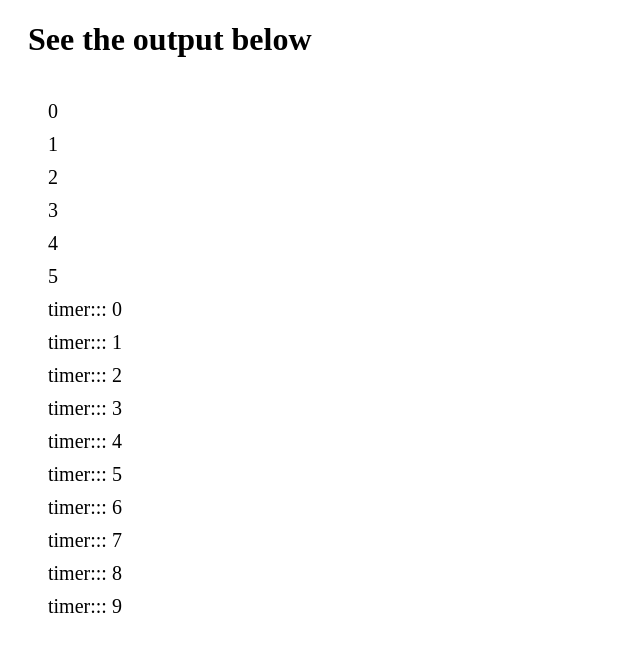
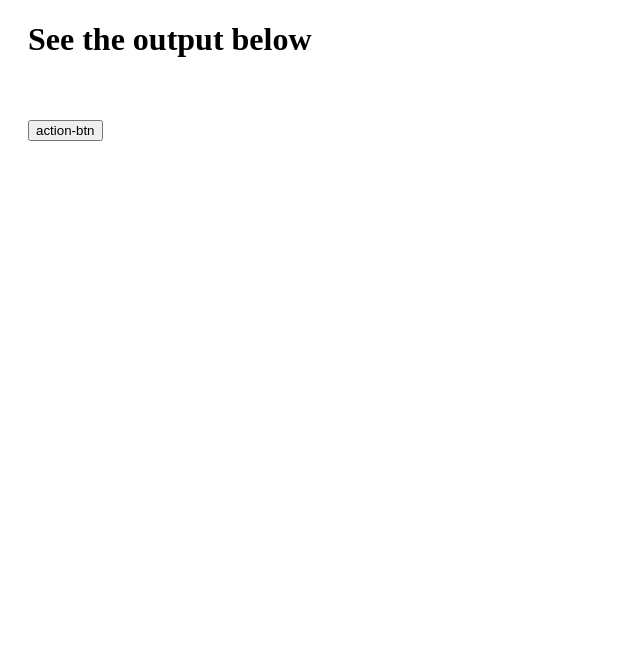
Before and after one commit to facuabarca/rjxs-2020, a website with bundled scripts: page index.html in a window 1280 px wide. Shown: the whole page, without its empty margins (0-640 px from the left). Built offline with nearby package versions, Linux system fonts and the light colour scheme.

Commit message:
fromEvent

```diff
--- a/index.html
+++ b/index.html
@@ -17,7 +17,9 @@
   </head>
   <body>
     <h1>See the output below</h1>
-    <div id="log-container"></div>
+	<div id="log-container"></div>
+
+	<button id="action-btn">action-btn</button>
     <script src="main.js"></script>
   </body>
 </html>
--- a/src/create.js
+++ b/src/create.js
@@ -1,17 +1,17 @@
 import { displayLog } from './utils';
-import { interval, timer } from 'rxjs';
+import { fromEvent} from 'rxjs';
 
 export default () => {
+	const actionBtn = document.getElementById('action-btn');
 
-	const source = interval(500);
+	const source = fromEvent(actionBtn, 'click');
 
-	const subscription = source.subscribe(data => displayLog(data));
+	const subscription = source.subscribe(evt => displayLog(`${evt.x}, ${evt.y}`));
 
-	timer(3000).subscribe(() => subscription.unsubscribe());
+	fromEvent(document, 'mousemove').subscribe(evt => {
+		console.log(evt);
+	});
 
-	const source2 = timer(4000, 100);
 
-	const subscription2 = source2.subscribe(data => displayLog(`timer::: ${data}`));
 
-	timer(5000).subscribe(() => subscription2.unsubscribe());
 }
```
